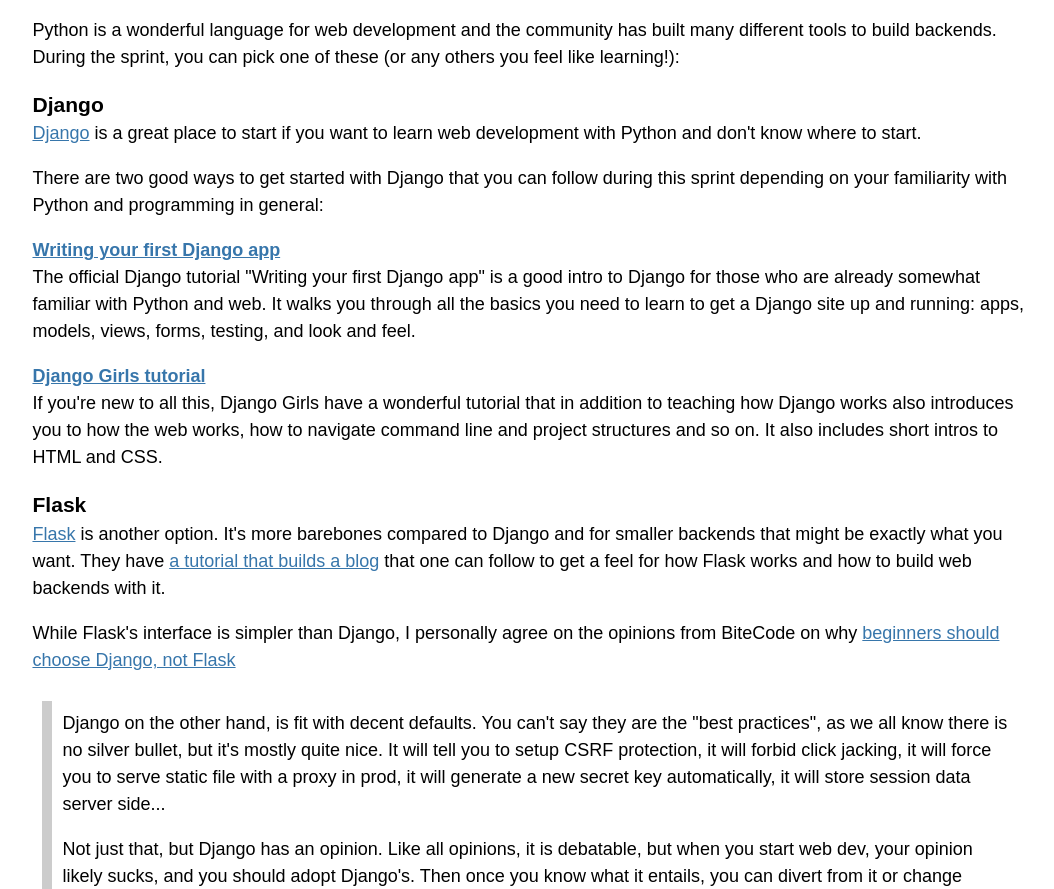
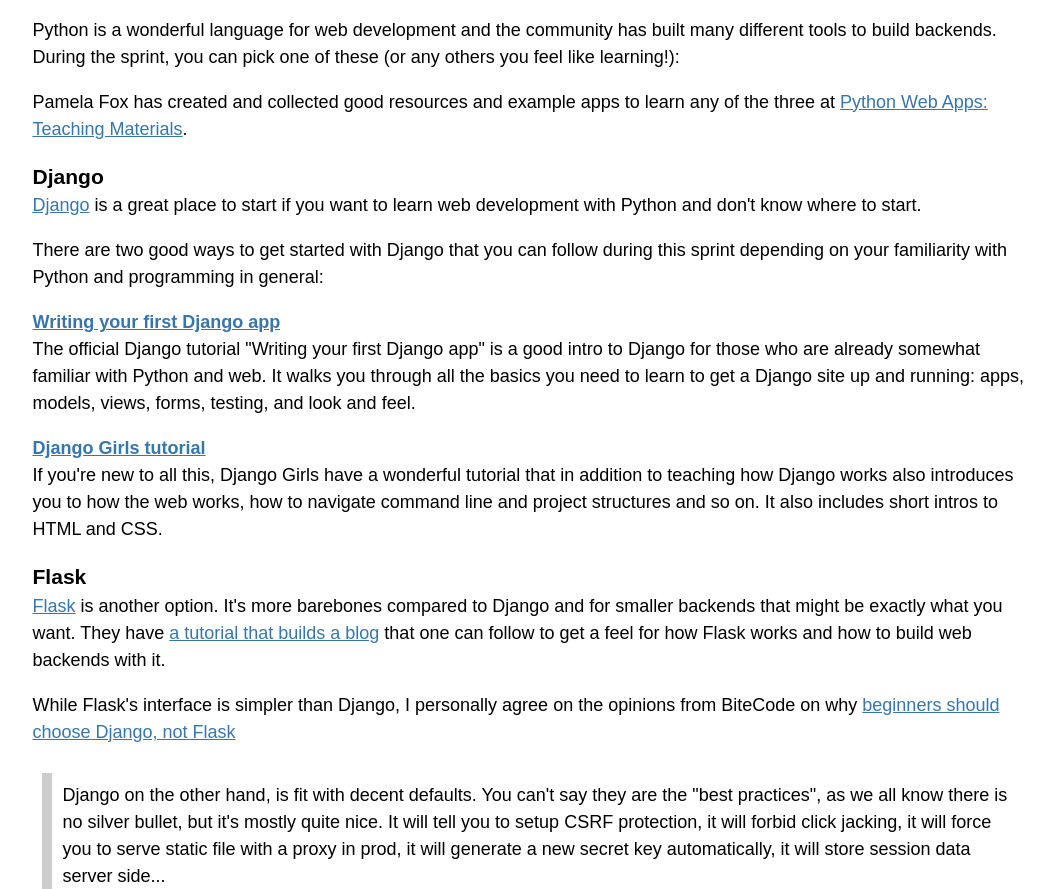
Before and after one commit to archipylago/archipylago.dev, an Eleventy site: page blog/april-sprint-web-development.md in a window 1280 px wide. Shown: the part 972-1861 px from the top of the page, without its empty margins (107-1161 px from the left). Built offline with nearby package versions, Linux system fonts and the light colour scheme; Eleventy itself is replaced by a stand-in of ours; files that its build step writes are made by us from their sources; a web font is replaced by a local one.

Commit message:
Add link to Pamela Fox's materials

```diff
--- a/blog/april-sprint-web-development.md
+++ b/blog/april-sprint-web-development.md
@@ -26,6 +26,8 @@ You're **encouraged to ask questions and seek for help** during sprints from oth
 ## Web Development
 
 Python is a wonderful language for web development and the community has built many different tools to build backends. During the sprint, you can pick one of these (or any others you feel like learning!):
+
+Pamela Fox has created and collected good resources and example apps to learn any of the three at [Python Web Apps: Teaching Materials](https://github.com/pamelafox/python-web-apps).
 
 ### Django
 
```
